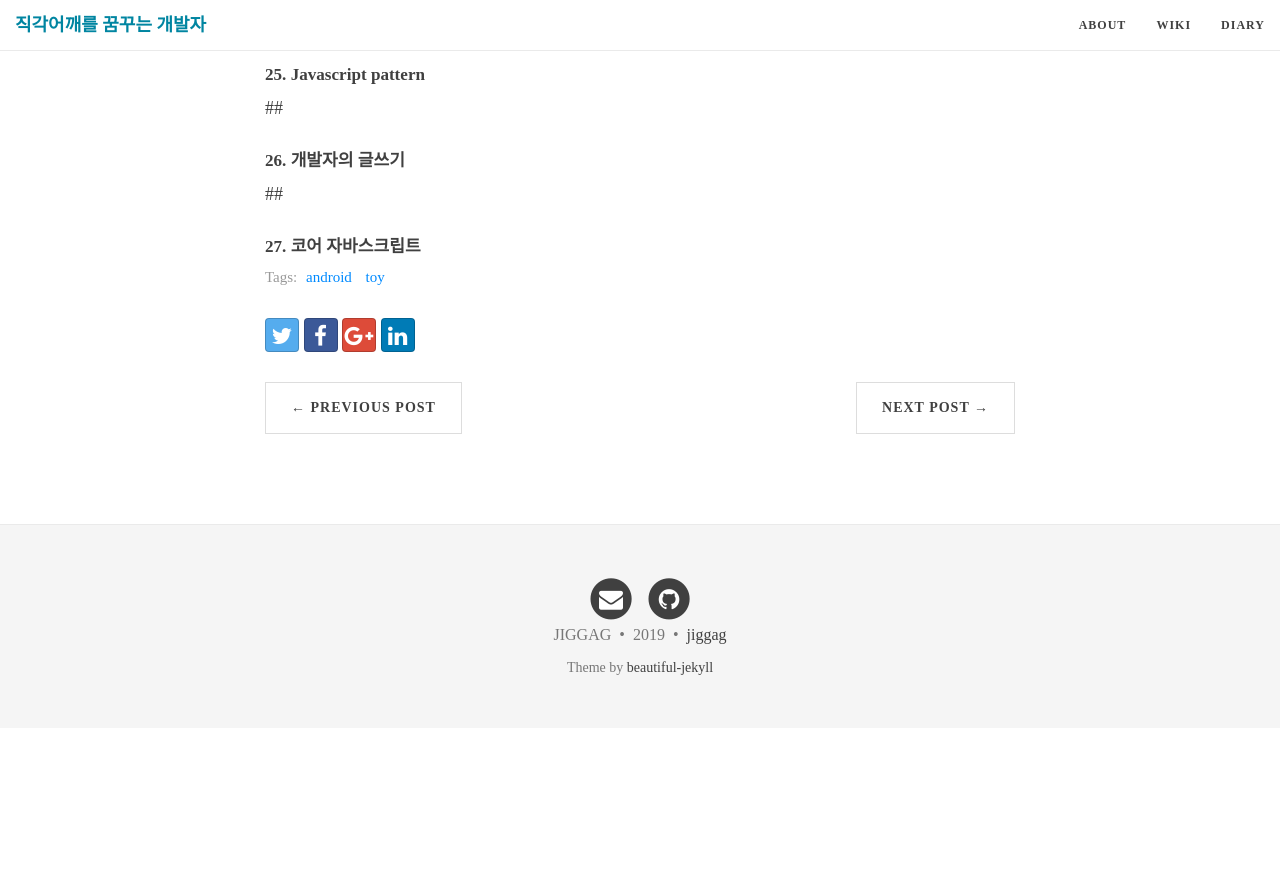
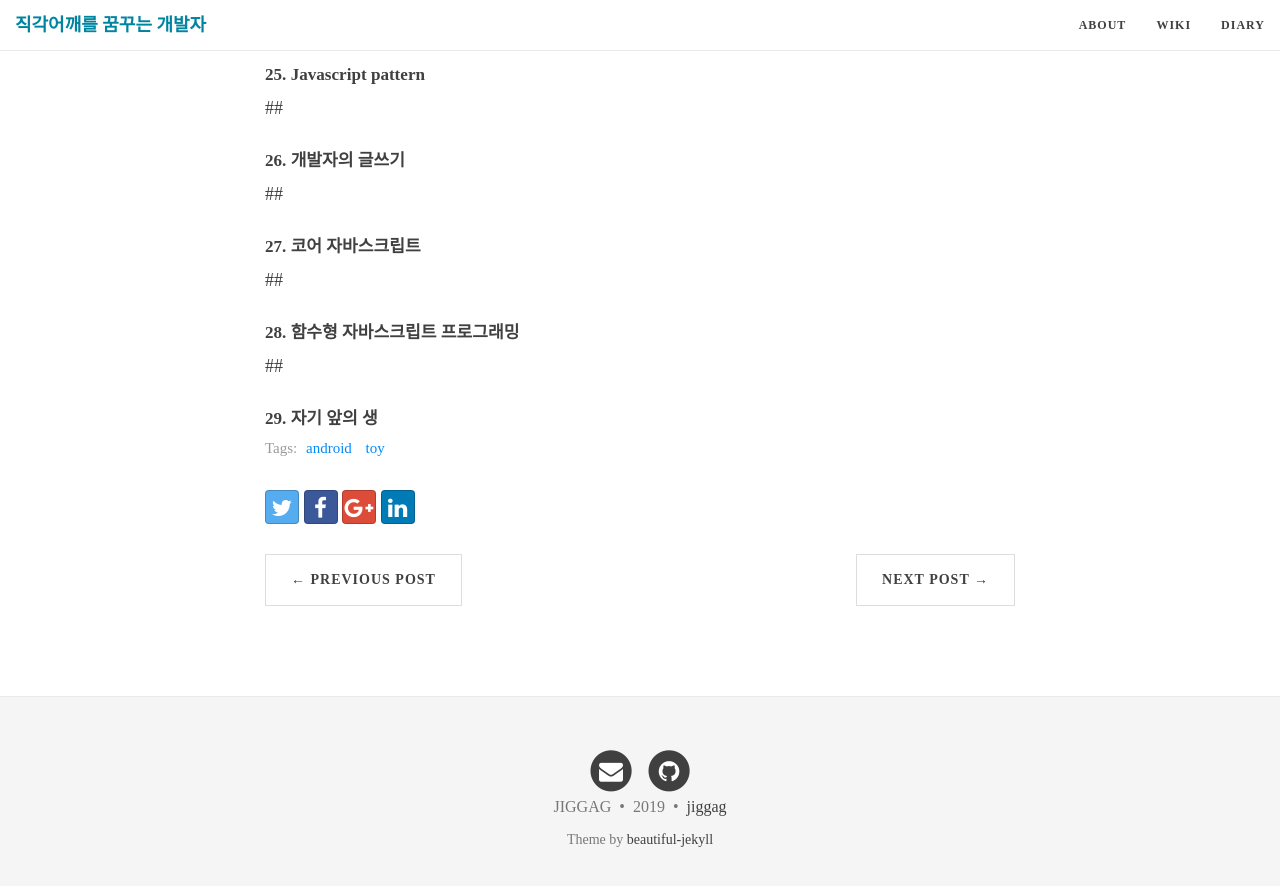
Before and after one commit to jiggag/jiggag.github.io, a Jekyll site: the page built from _posts/2018-12/2018-12-31-2019-reading.md, in a window 1280 px wide and 900 px high, scrolled down 3488 px. Shown: the top 886 px of the window. Built offline with Jekyll 4.4.1, drawn with Linux system fonts in a browser that asks for light colours; nearby versions of some CDN libraries; comment, search, counter and statistics services are not loaded; before the commit the page ends 4216 px from its top, so only the background shows below that.

Commit message:
Update 2018-12-31-2019-reading.md

```diff
--- a/_posts/2018-12/2018-12-31-2019-reading.md
+++ b/_posts/2018-12/2018-12-31-2019-reading.md
@@ -132,3 +132,7 @@ tags : [android,toy]
 #### 26. 개발자의 글쓰기
 ##
 #### 27. 코어 자바스크립트
+##
+#### 28. 함수형 자바스크립트 프로그래밍
+##
+#### 29. 자기 앞의 생
```
